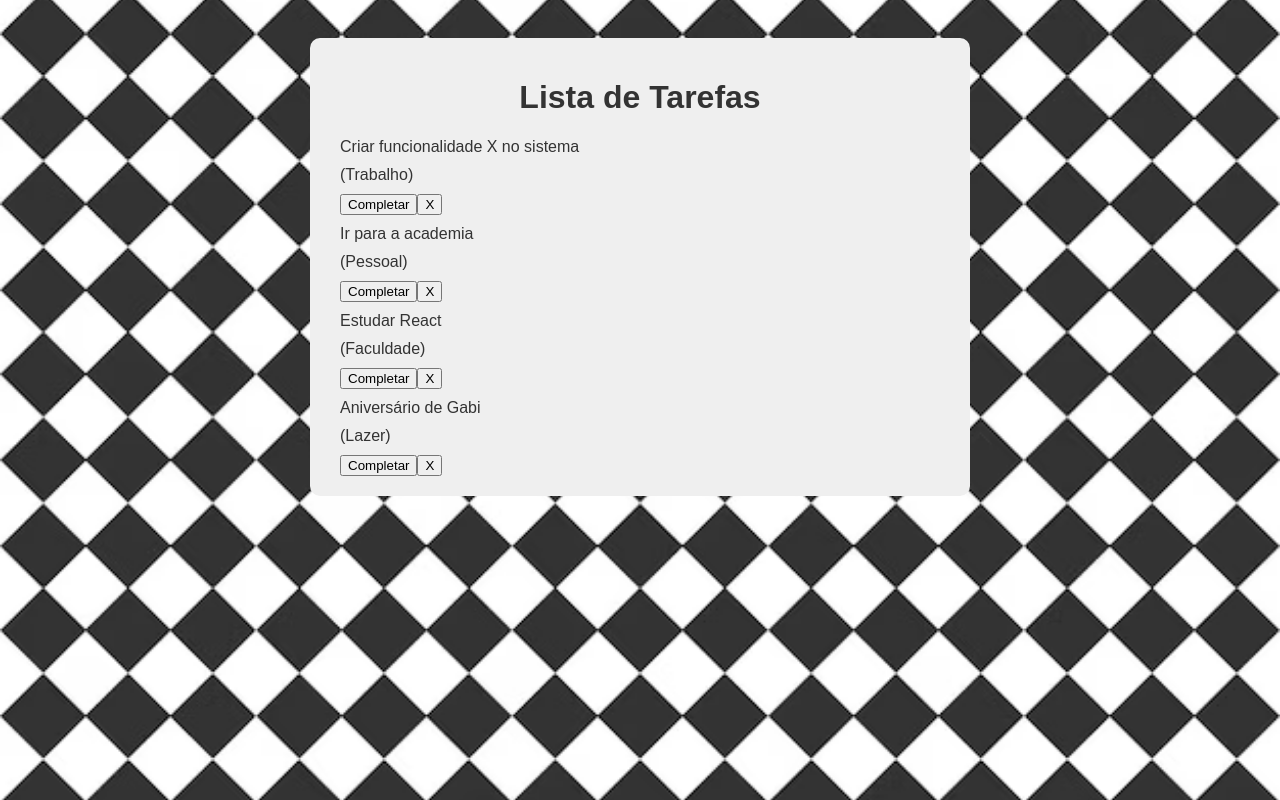
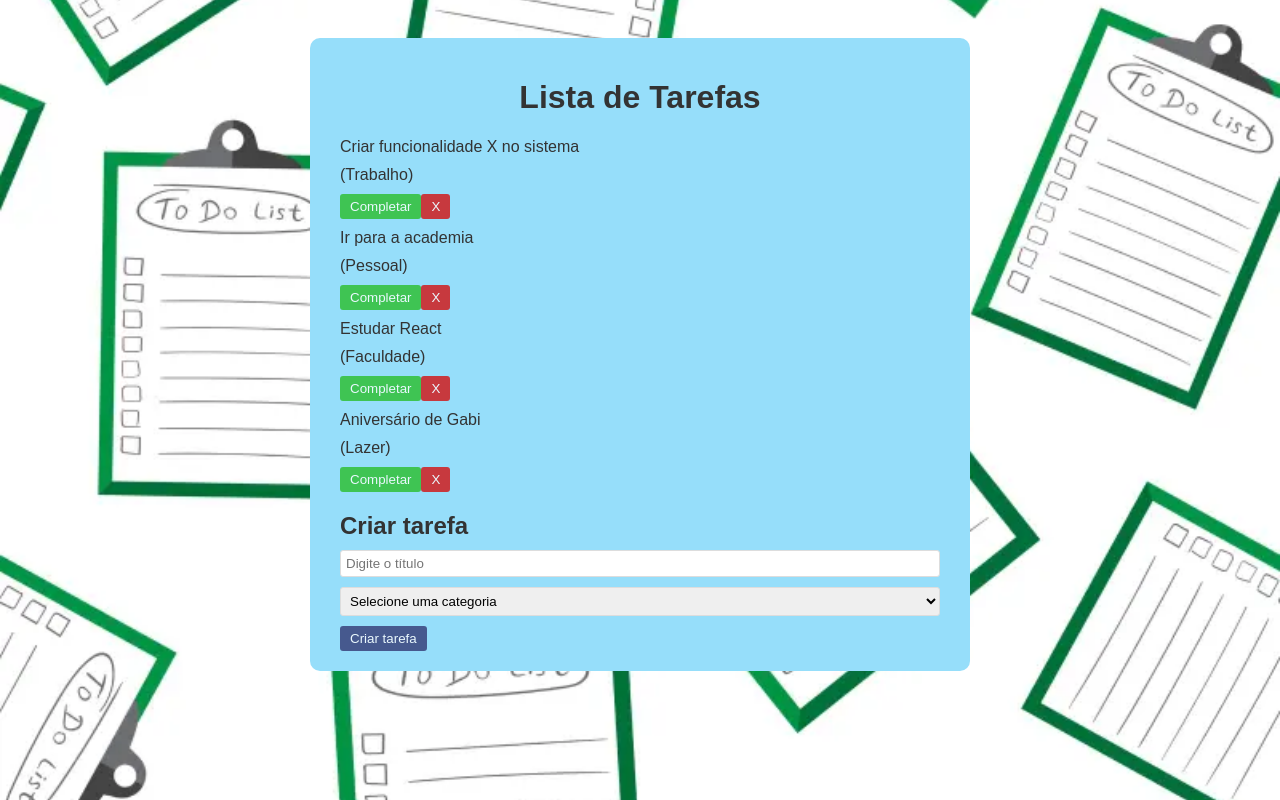
Before and after one commit to AyresBarbara/ToDoList, a React (Vite) app: page / in a window 1280 px wide. Shown: the top 800 px of the page. Built offline with nearby package versions, Linux system fonts and the light colour scheme.

Commit message:
Criando components e Formulário

```diff
--- a/src/App.css
+++ b/src/App.css
@@ -3,14 +3,14 @@ body{
   background-color: #f4f4f4;
   padding: 30px;
   color:#333 ;
-  background-image: url('./img/quadriculado.jpg');
+  background-image: url('./img/todolist.webp');
   background-position: center;
   background-size: cover;
 }
 .app{
   max-width:  600px;
   margin: 0 auto 300px;
-  background-color: #efefef;
+  background-color: #96defa;
   padding: 20px 30px;
   border-radius: 10px;
 }
@@ -27,3 +27,35 @@ p{
 input{
   box-sizing: border-box;
 }
+button{
+  background-color: #333974;
+  color: #fff;
+  padding: 5px 10px;
+  border: none;
+  border-radius: 3px;
+  cursor: pointer;
+  opacity: 0.8;
+  transition: 0.3s;
+}
+
+button:hover{
+  opacity: 1;
+}
+
+.complete{
+  background-color: #2abe2a;
+}
+.remove{
+  background-color: #d41010;
+}
+
+.todo-form{
+  padding-bottom: 1.5rem;
+}
+input, select{
+padding: 5px;
+margin-bottom: 10px;
+border: 1px solid #DDD;
+border-radius: 3px;
+width: 100%;
+}
--- a/src/App.jsx
+++ b/src/App.jsx
@@ -1,5 +1,8 @@
 import { useState } from 'react'
 import './App.css'
+
+import Todo from './components/Todo'
+import TodoForm from './components/TodoForm';
 
 function App() {
   const [todos, setTodos] = useState([//Permite renderização da minha variavel
@@ -33,18 +36,10 @@ function App() {
 
   <div className='todo-list'>
     {todos.map((todo) => ( //listar meus objetos
-      <div className="todo" key={todo.id}>
-        <div className="content">
-          <p>{todo.text}</p>
-      <p className="category">({todo.category})</p>
-        </div>
-        <div>
-          <button>Completar</button>
-          <button>X</button>
-        </div>
-      </div>
+     <Todo key= {todo.id} todo ={todo}/> //Injetado do Todo.jsx
     ))}
   </div>
+    <TodoForm/>
   </div>
 );
 }
--- /dev/null
+++ b/src/components/Todo.jsx
@@ -0,0 +1,18 @@
+import React from 'react'
+
+const Todo = ({todo}) => {
+  return (
+      <div className="todo" key={todo.id}>
+        <div className="content">
+          <p>{todo.text}</p>
+      <p className="category">({todo.category})</p>
+        </div>
+        <div>
+          <button className='complete'>Completar</button>
+          <button className='remove'>X</button>
+        </div>
+      </div>
+  );
+}
+
+export default Todo
--- /dev/null
+++ b/src/components/TodoForm.jsx
@@ -0,0 +1,39 @@
+import {useState} from 'react'
+
+const TodoForm = () => {
+
+  const [value, setValue]= useState(""); //Vão ser preenchidos pelo INPUT
+  const [category, setCategory]= useState("");
+
+  const handleSubmit = (e) => { // Ele cuida do SUbMIT do formulário
+  e.preventDefault();
+  if(!value || !category) return;
+  setValue("")
+  setCategory("")
+
+  }
+
+  return (
+    <div className='todo-from'>
+      <h2>Criar tarefa</h2>
+      <form onSubmit={handleSubmit}> {/**Quando o form for enviado, ele dispara a função handleSubmit */}
+        <input type="text"
+        placeholder='Digite o título'
+        value={value}
+        onChange={(e) => setValue(e.target.value)}/>
+
+        <select value={category} onChange={(e) => setCategory(e.target.category)}>
+          <option value="">Selecione uma categoria</option>
+          <option value="Trabalho">Trabalho</option>
+          <option value="Pessoal">Pessoal</option>
+          <option value="Faculdade">Faculdade</option>
+          <option value="Lazer">Lazer</option>
+        </select>
+
+        <button type='submit'>Criar tarefa</button>
+      </form>
+    </div>
+  )
+}
+
+export default TodoForm
```
Also changed, not shown: src/img/todolist.webp (added).
